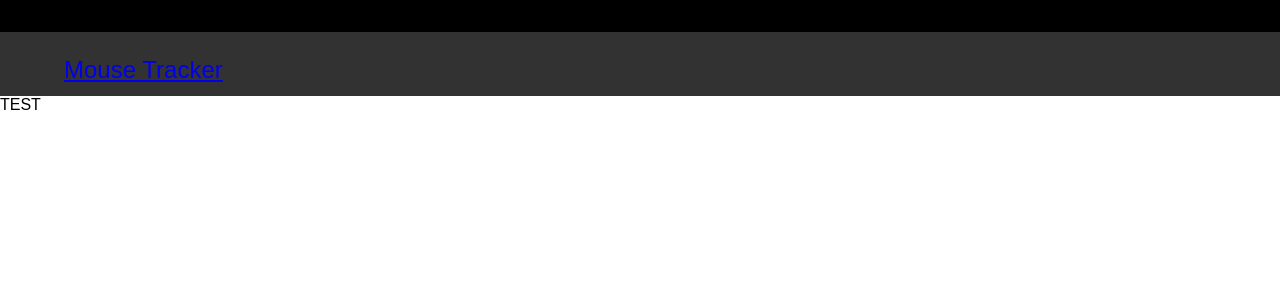
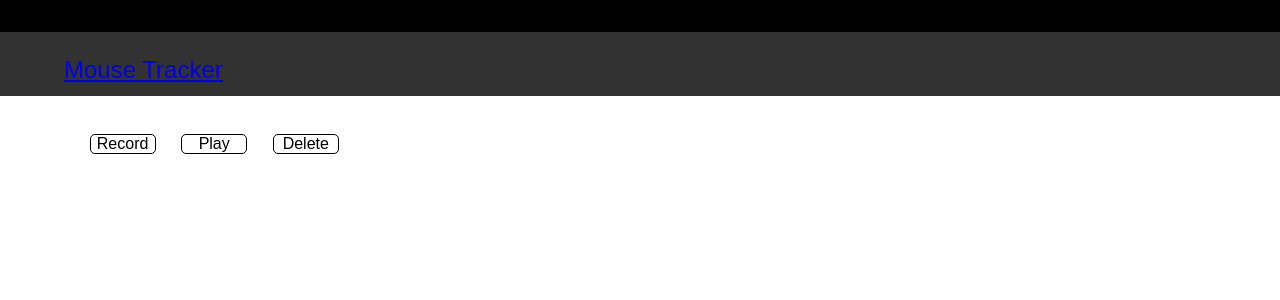
Before and after one commit to uprightlabs/frontend-test, a React (Create React App) app in the folder client/mouse-recorder/: page /recordings/1 in a window 1280 px wide. Shown: the top 300 px of the page. Built offline with nearby package versions, Linux system fonts and the light colour scheme.

Commit message:
Toggle styling on record, play, delete buttons

```diff
--- a/client/mouse-recorder/src/App.js
+++ b/client/mouse-recorder/src/App.js
@@ -9,7 +9,7 @@ class App extends Component {
   render() {
     return (
       <div className="App">
-      <div className="navigationBar">
+        <div className="navigationBar">
           <Link to="/">Mouse Tracker</Link>
           <Route path="/" />
         </div>
--- a/client/mouse-recorder/src/components/homePage/Home.js
+++ b/client/mouse-recorder/src/components/homePage/Home.js
@@ -43,9 +43,7 @@ class Home extends Component {
             value={this.state.recordingName}
             onChange={e => this.setState({ [e.target.name]: e.target.value })}
           />
-          <div className="create" onClick={() => this.submitRecording()}>
-            Create
-          </div>
+          <div className="create" onClick={() => this.submitRecording()}>Create</div>
         </div>
       </div>
     );
--- a/client/mouse-recorder/src/components/recordingPage/Recording.js
+++ b/client/mouse-recorder/src/components/recordingPage/Recording.js
@@ -1,13 +1,30 @@
 import React, { Component } from "react";
-import { Link } from "react-router-dom";
-import { Route } from "react-router-dom";
+// import { Link } from "react-router-dom";
+// import { Route } from "react-router-dom";
+import "./recording-styles.css";
 
 class Recording extends Component {
+  toggleColor = () => {
+    // Toggle the record button to be red
+    let element = document.getElementById("record");
+    element.classList.toggle("recording");
+
+    // Toggle the play buttons to fade away
+    let playElement = document.getElementById("play");
+    playElement.classList.toggle("play")
+
+    // Toggle the delete buttons to fade away
+    let deleteElement = document.getElementById("delete");
+    deleteElement.classList.toggle("play")
+  };
+
   render() {
     return (
-    <div>
-        <div>TEST</div>
-    </div>
+      <div className="recordingContent">
+        <div id="record" onClick={() => this.toggleColor()}>Record</div>
+        <div id="play">Play</div>
+        <div id="delete">Delete</div>
+      </div>
     );
   }
 }
--- /dev/null
+++ b/client/mouse-recorder/src/components/recordingPage/recording-styles.css
@@ -0,0 +1,39 @@
+.recordingContent {
+    display: flex;
+    margin-left: 5vw;
+    margin-top: 3vw;
+}
+
+.recordingContent div {
+    border: 1px solid black;
+    border-radius: 5px;
+    margin-left: 2vw;
+    width: 5vw;
+    text-align: center;
+}
+
+.recording {
+    background: red;
+}
+
+.play {
+    color: rgb(211,211,211);
+}
+
+/* //  When there is a recording, fade out the record button
+// whenthere is no recording, fade out the play/delete buttons
+
+// When recording
+// Toggle the cursor to be a red dot
+.play {
+
+}
+// make the recording button background red and text white
+// run the record mouse movemonet function
+
+// Pressing the record button toggles stlying and function
+// pressing it again saves it to the DB
+
+// pressing play replays the recording that was saved
+// pressing delete deletes the recording from teh db
+ */
```
Also changed, not shown: client/mouse-recorder/src/components/recordingPage/recording-styles.js (deleted).
